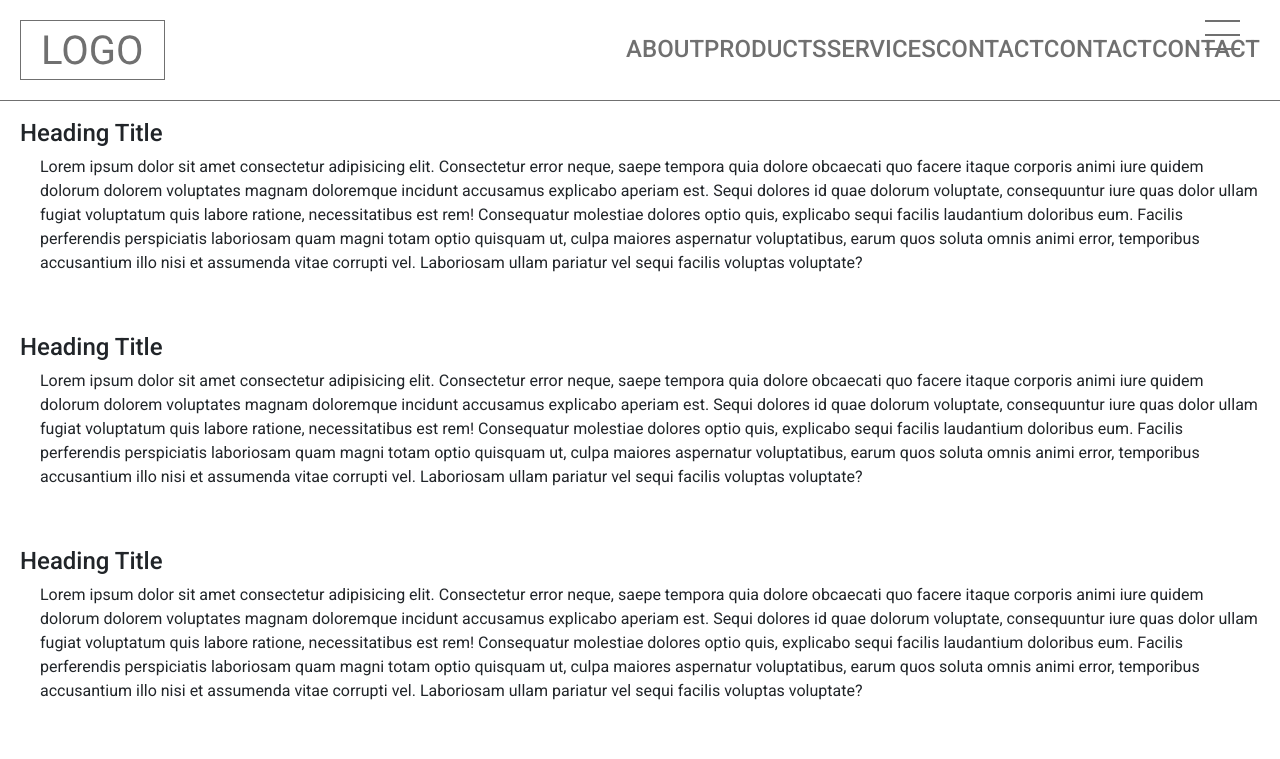
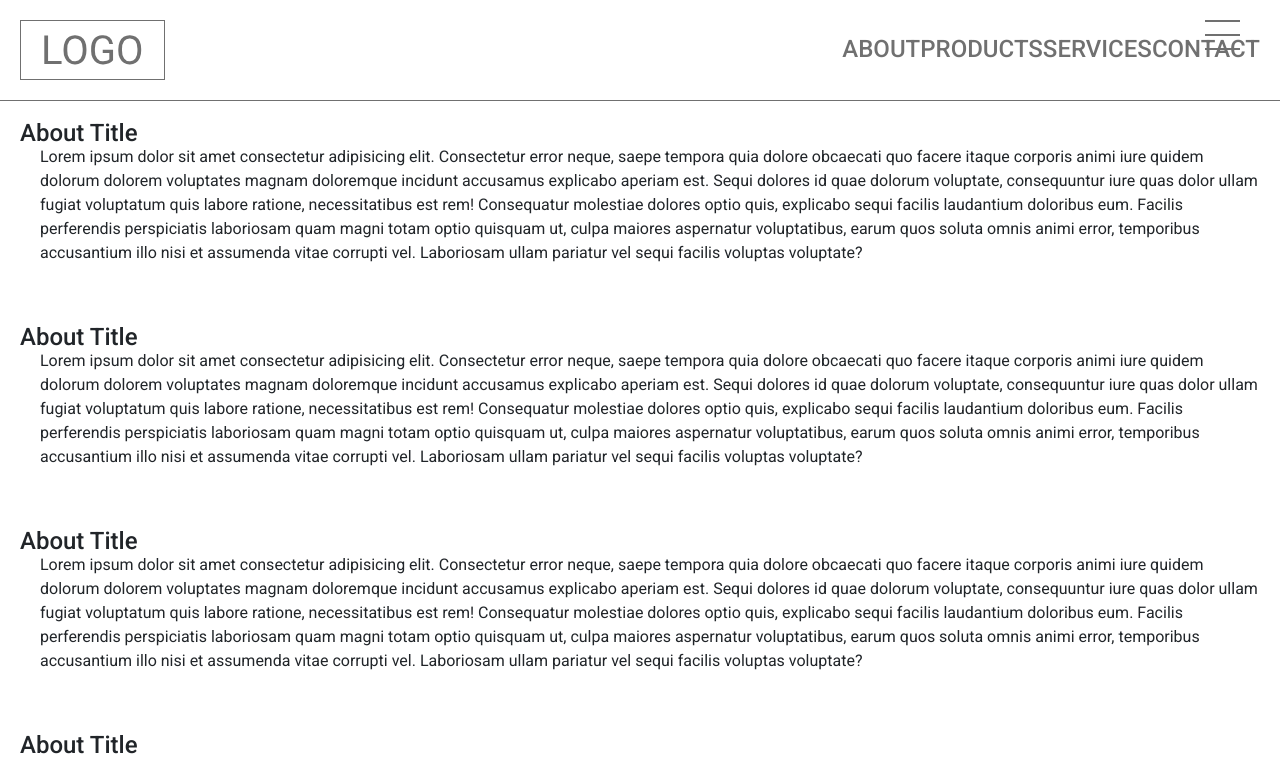
Before and after one commit to lhc-louein/lionheart-marketing, a React (Create React App) app: page /about in a window 1280 px wide. Shown: the top 759 px of the page. Built offline with nearby package versions, Linux system fonts and the light colour scheme.

Commit message:
added route, added notfound page

```diff
--- a/package.json
+++ b/package.json
@@ -10,6 +10,7 @@
     "react": "^18.2.0",
     "react-bootstrap": "^2.5.0",
     "react-dom": "^18.2.0",
+    "react-router-dom": "^6.4.2",
     "react-scripts": "5.0.1",
     "sanitize.css": "^13.0.0",
     "web-vitals": "^2.1.4"
--- a/src/App.css
+++ b/src/App.css
@@ -286,6 +286,23 @@ h1, h2, h3, h4, h5, h6 {
   display: block;
 }
 
+.about-cont__sec {
+  padding: 2rem 0;
+}
+
+.about-cont__sec:not(:last-child) {
+  margin-bottom: 2rem;
+}
+
+.about-cont .head2 {
+  margin-bottom: 1rem;
+}
+
+.about-cont__p {
+  font-size: 1.6rem;
+  padding-left: 2rem;
+}
+
 .home {
   display: block;
 }
@@ -311,6 +328,10 @@ h1, h2, h3, h4, h5, h6 {
   display: block;
 }
 
+.notfound {
+  display: block;
+}
+
 .app {
   display: block;
   position: relative;
--- a/src/App.jsx
+++ b/src/App.jsx
@@ -7,26 +7,32 @@ import Header from './Project/Layout/Header/Header';
 import Footer from './Project/Layout/Footer/Footer';
 // Content
 import Home from './Project/Pages/Home/Home';
-// import About from './Project/Pages/About/About';
-// import Contact from './Project/Pages/Contact/Contact';
+import About from './Project/Pages/About/About';
+import Contact from './Project/Pages/Contact/Contact';
+import NotFound from './Project/Pages/NotFound/NotFound';
 // css
 import 'bootstrap/dist/css/bootstrap.min.css'
 import 'sanitize.css';
 import './App.css';
 
+import {Routes, Switch, Route} from 'react-router-dom';
+
 function App() {
     return (
         <div className="App">
-            <Header></Header>
-            <Nav></Nav>
+            <Header />
+            <Nav />
+
             <div className="main">
-                <Home></Home>
-                {/* <About></About>
-                <Contact></Contact> */}
+                <Routes>
+                    <Route path='/' element={<Home/>} />
+                    <Route path='about' element={<About/>} />
+                    <Route path='contact' element={<Contact/>} />
+                    <Route path='*' element={<NotFound/>} />
+                </Routes>
             </div>
-            {/* footer */}
-            <Footer></Footer>
-            {/* <About></About> */}
+
+            <Footer />
 
         </div>
     );
--- a/src/App.scss
+++ b/src/App.scss
@@ -9,6 +9,7 @@
 @import './Project/Pages/About/About';
 @import './Project/Pages/Home/Home';
 @import './Project/Pages/Contact/Contact';
+@import './Project/Pages/NotFound/NotFound';
 
 .app {
     display: block;
--- a/src/Project/Layout/Nav/Nav.jsx
+++ b/src/Project/Layout/Nav/Nav.jsx
@@ -31,12 +31,6 @@ function Nav() {
                     <li className="nav-menu__item">
                         <a href="/contact/" className="nav-menu__item__anchor">CONTACT</a>
                     </li>
-                    <li className="nav-menu__item">
-                        <a href="/contact/" className="nav-menu__item__anchor">CONTACT</a>
-                    </li>
-                    <li className="nav-menu__item">
-                        <a href="/contact/" className="nav-menu__item__anchor">CONTACT</a>
-                    </li>
                 </ul>
             </div>
         </nav>
--- a/src/Project/Pages/About/About.jsx
+++ b/src/Project/Pages/About/About.jsx
@@ -1,7 +1,38 @@
 function About() {
     return (
         <div className="about">
-            <p>Haha About</p>
+            <div className="layout">
+                <section className="about-cont__sec">
+                    <div className="about-cont__wrapper">
+                        <h2 className="head2">About Title</h2>
+                        <p className="about-cont__p">Lorem ipsum dolor sit amet consectetur adipisicing elit. Consectetur error neque, saepe tempora quia dolore obcaecati quo facere itaque corporis animi iure quidem dolorum dolorem voluptates magnam doloremque incidunt accusamus explicabo aperiam est. Sequi dolores id quae dolorum voluptate, consequuntur iure quas dolor ullam fugiat voluptatum quis labore ratione, necessitatibus est rem! Consequatur molestiae dolores optio quis, explicabo sequi facilis laudantium doloribus eum. Facilis perferendis perspiciatis laboriosam quam magni totam optio quisquam ut, culpa maiores aspernatur voluptatibus, earum quos soluta omnis animi error, temporibus accusantium illo nisi et assumenda vitae corrupti vel. Laboriosam ullam pariatur vel sequi facilis voluptas voluptate?</p>
+                    </div>
+                </section>
+                <section className="about-cont__sec">
+                    <div className="about-cont__wrapper">
+                        <h2 className="head2">About Title</h2>
+                        <p className="about-cont__p">Lorem ipsum dolor sit amet consectetur adipisicing elit. Consectetur error neque, saepe tempora quia dolore obcaecati quo facere itaque corporis animi iure quidem dolorum dolorem voluptates magnam doloremque incidunt accusamus explicabo aperiam est. Sequi dolores id quae dolorum voluptate, consequuntur iure quas dolor ullam fugiat voluptatum quis labore ratione, necessitatibus est rem! Consequatur molestiae dolores optio quis, explicabo sequi facilis laudantium doloribus eum. Facilis perferendis perspiciatis laboriosam quam magni totam optio quisquam ut, culpa maiores aspernatur voluptatibus, earum quos soluta omnis animi error, temporibus accusantium illo nisi et assumenda vitae corrupti vel. Laboriosam ullam pariatur vel sequi facilis voluptas voluptate?</p>
+                    </div>
+                </section>
+                <section className="about-cont__sec">
+                    <div className="about-cont__wrapper">
+                        <h2 className="head2">About Title</h2>
+                        <p className="about-cont__p">Lorem ipsum dolor sit amet consectetur adipisicing elit. Consectetur error neque, saepe tempora quia dolore obcaecati quo facere itaque corporis animi iure quidem dolorum dolorem voluptates magnam doloremque incidunt accusamus explicabo aperiam est. Sequi dolores id quae dolorum voluptate, consequuntur iure quas dolor ullam fugiat voluptatum quis labore ratione, necessitatibus est rem! Consequatur molestiae dolores optio quis, explicabo sequi facilis laudantium doloribus eum. Facilis perferendis perspiciatis laboriosam quam magni totam optio quisquam ut, culpa maiores aspernatur voluptatibus, earum quos soluta omnis animi error, temporibus accusantium illo nisi et assumenda vitae corrupti vel. Laboriosam ullam pariatur vel sequi facilis voluptas voluptate?</p>
+                    </div>
+                </section>
+                <section className="about-cont__sec">
+                    <div className="about-cont__wrapper">
+                        <h2 className="head2">About Title</h2>
+                        <p className="about-cont__p">Lorem ipsum dolor sit amet consectetur adipisicing elit. Consectetur error neque, saepe tempora quia dolore obcaecati quo facere itaque corporis animi iure quidem dolorum dolorem voluptates magnam doloremque incidunt accusamus explicabo aperiam est. Sequi dolores id quae dolorum voluptate, consequuntur iure quas dolor ullam fugiat voluptatum quis labore ratione, necessitatibus est rem! Consequatur molestiae dolores optio quis, explicabo sequi facilis laudantium doloribus eum. Facilis perferendis perspiciatis laboriosam quam magni totam optio quisquam ut, culpa maiores aspernatur voluptatibus, earum quos soluta omnis animi error, temporibus accusantium illo nisi et assumenda vitae corrupti vel. Laboriosam ullam pariatur vel sequi facilis voluptas voluptate?</p>
+                    </div>
+                </section>
+                <section className="about-cont__sec">
+                    <div className="about-cont__wrapper">
+                        <h2 className="head2">About Title</h2>
+                        <p className="about-cont__p">Lorem ipsum dolor sit amet consectetur adipisicing elit. Consectetur error neque, saepe tempora quia dolore obcaecati quo facere itaque corporis animi iure quidem dolorum dolorem voluptates magnam doloremque incidunt accusamus explicabo aperiam est. Sequi dolores id quae dolorum voluptate, consequuntur iure quas dolor ullam fugiat voluptatum quis labore ratione, necessitatibus est rem! Consequatur molestiae dolores optio quis, explicabo sequi facilis laudantium doloribus eum. Facilis perferendis perspiciatis laboriosam quam magni totam optio quisquam ut, culpa maiores aspernatur voluptatibus, earum quos soluta omnis animi error, temporibus accusantium illo nisi et assumenda vitae corrupti vel. Laboriosam ullam pariatur vel sequi facilis voluptas voluptate?</p>
+                    </div>
+                </section>
+            </div>
         </div>
      );
 }
--- a/src/Project/Pages/About/_About.scss
+++ b/src/Project/Pages/About/_About.scss
@@ -1,3 +1,22 @@
 .about {
     display: block;
+
+    &-cont {
+        &__sec {
+            padding: 2rem 0;
+
+            &:not(:last-child) {
+                margin-bottom: 2rem;
+            }
+        }
+
+        .head2 {
+            margin-bottom: 1rem;
+        }
+
+        &__p {
+            font-size: 1.6rem;
+            padding-left: 2rem;
+        }
+    }
 }
--- /dev/null
+++ b/src/Project/Pages/NotFound/NotFound.jsx
@@ -0,0 +1,11 @@
+function About() {
+    return (
+        <div className="notfound">
+            <div className="layout">
+                <h1 className="head1 text-center p-5">Page Not Found</h1>
+            </div>
+        </div>
+     );
+}
+
+export default About;
--- a/src/index.js
+++ b/src/index.js
@@ -3,12 +3,15 @@ import ReactDOM from 'react-dom/client';
 import './index.css';
 import App from './App';
 import reportWebVitals from './reportWebVitals';
+import { BrowserRouter } from 'react-router-dom';
 
 const root = ReactDOM.createRoot(document.getElementById('root'));
 root.render(
-  <React.StrictMode>
-    <App />
-  </React.StrictMode>
+    <React.StrictMode>
+        <BrowserRouter>
+            <App />
+        </BrowserRouter>
+    </React.StrictMode>
 );
 
 // If you want to start measuring performance in your app, pass a function
```
Also changed, not shown: src/Project/Pages/NotFound/_NotFound.scss (added, +22 -0 lines), 2 other files (tests, documents, lock files or other folders).
